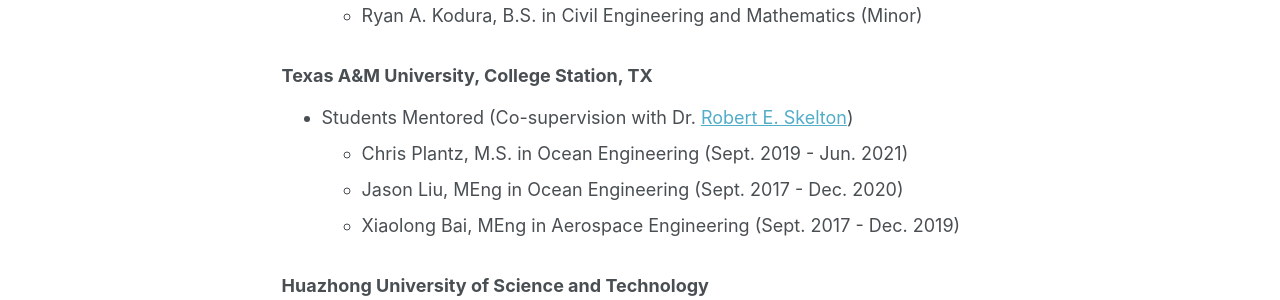
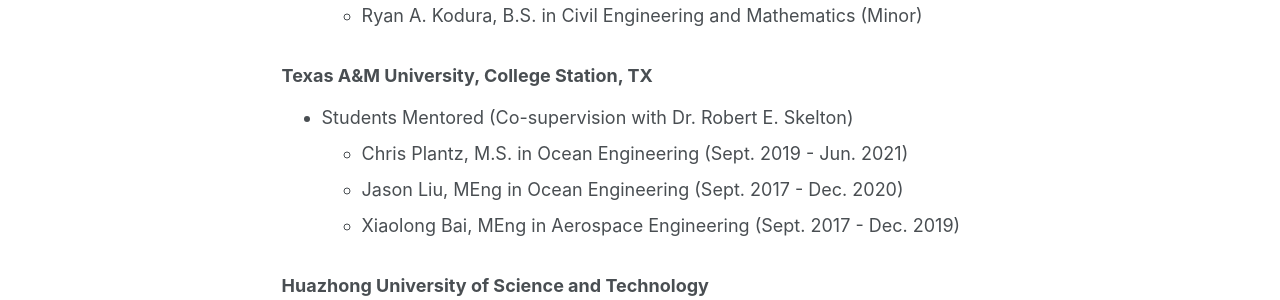
Before and after one commit to Muhao-Chen/muhao-chen.github.io, a Jekyll site: the page built from _pages/teaching.md, in a window 1280 px wide and 1381 px high. Shown: the part 715-1015 px from the top of the window. Built offline with Jekyll 4.4.1, drawn with Linux system fonts in a browser that asks for light colours; part of the change alters nothing that is shown.

```diff
--- a/_pages/teaching.md
+++ b/_pages/teaching.md
@@ -36,6 +36,7 @@ toc: true
 - Student Mentored (with [Prof. Weidong Zhu](https://me.umbc.edu/dr-weidong-zhu/))
     * Abhinav Bharata, M.S. in Mechanical Engineering (Spet. 2022 - Aug. 2024)
     * Mohammad Riyaz Ur Rehman, M.S. in Mechanical Engineering (Spet. 2022 - May. 2024) -->
+<!-- ](https://bobskelton.github.io/)) -->
 
 ### Texas A&M University, College Station, TX
 <!-- - Student Mentoring (with [Prof. Sami El Borgi](https://www.qatar.tamu.edu/programs/mechanical-engineering/faculty-and-staff/dr.-sami-el-borgi))
@@ -43,7 +44,7 @@ toc: true
      - Research Topic: Adaptive Bandgap Formation in a Periodic Tensegrity Structure -->
 <!-- - Student Mentoring (with [Prof. Manoranjan Majji](https://engineering.tamu.edu/aerospace/profiles/majji-manoranjan.html))
     * Idris Hussain, Aerospace Engineering (Sept. 2023 - Present) -->
-- Students Mentored (Co-supervision with Dr. [Robert E. Skelton](https://bobskelton.github.io/))
+- Students Mentored (Co-supervision with Dr. Robert E. Skelton)
     * Chris Plantz, M.S. in Ocean Engineering (Sept. 2019 - Jun. 2021)
         <!-- - Research Topic: Design and Experiment of A Robotic Tensegrity Dolphin -->
     * Jason Liu, MEng in Ocean Engineering (Sept. 2017 - Dec. 2020)
```
